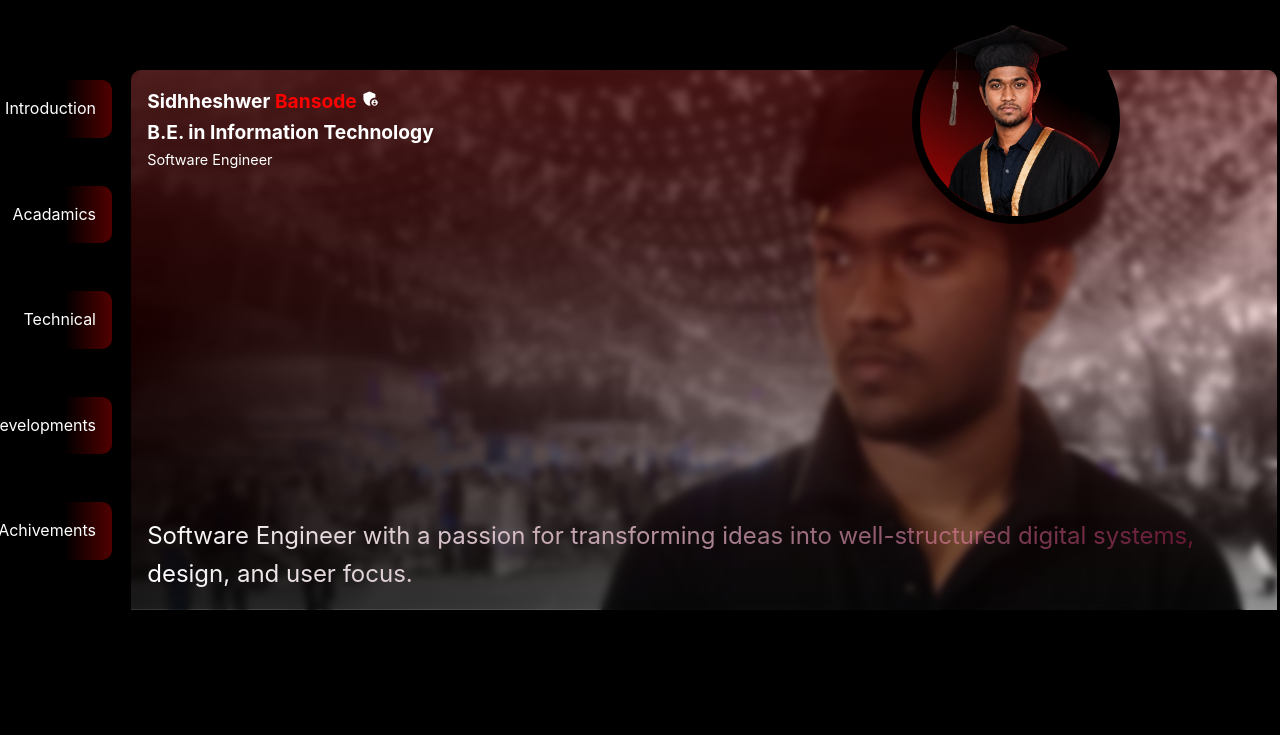
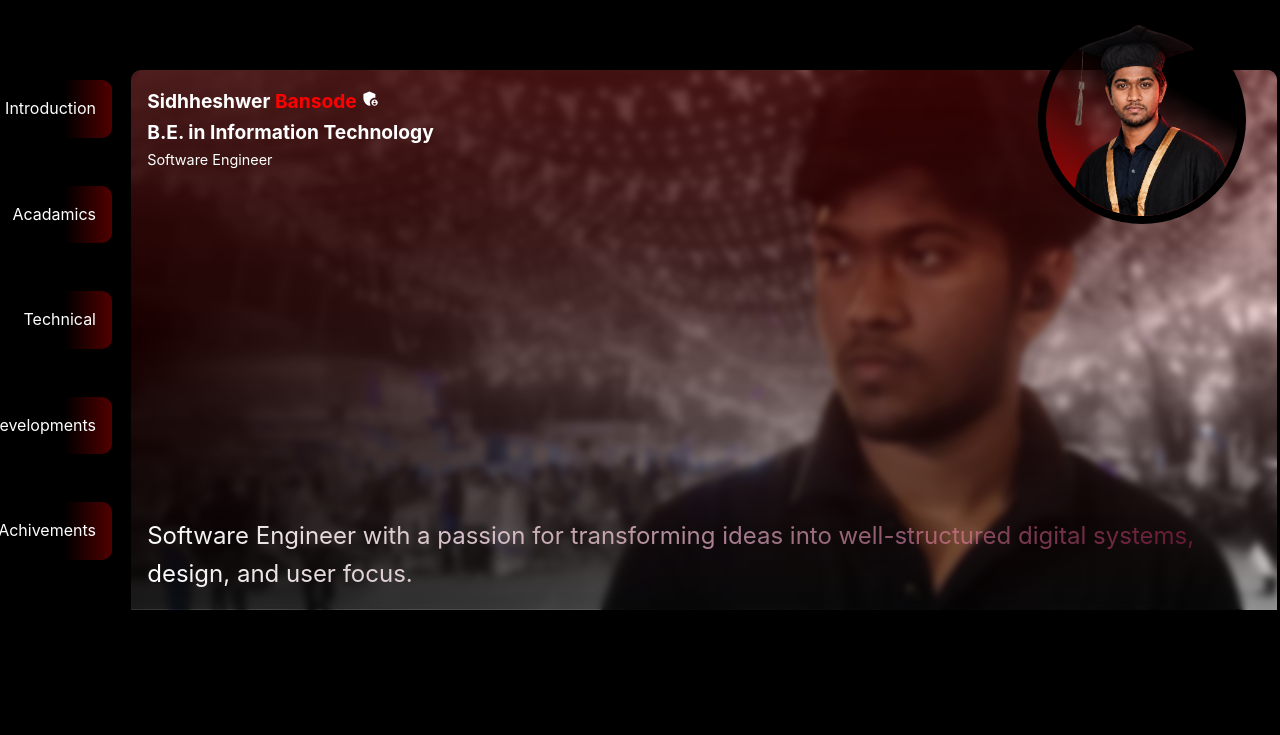
Before and after one commit to sidhheshwer/sidban-portfolio, a React (Create React App) app: page / in a window 1280 px wide. Shown: the top 735 px of the page. Built offline with nearby package versions, Linux system fonts and the light colour scheme.

Commit message:
Updated UI-3

```diff
--- a/src/App.css
+++ b/src/App.css
@@ -288,10 +288,9 @@ background: linear-gradient(
 
 .sidProfilePic{
   position: absolute;
-  right: 0;
+  right: 2.1rem;
   width: 13rem;
   height: 13rem;
-  margin-right: 10rem;
   margin-top: 1rem;
 
   border-radius: 50%;
```
